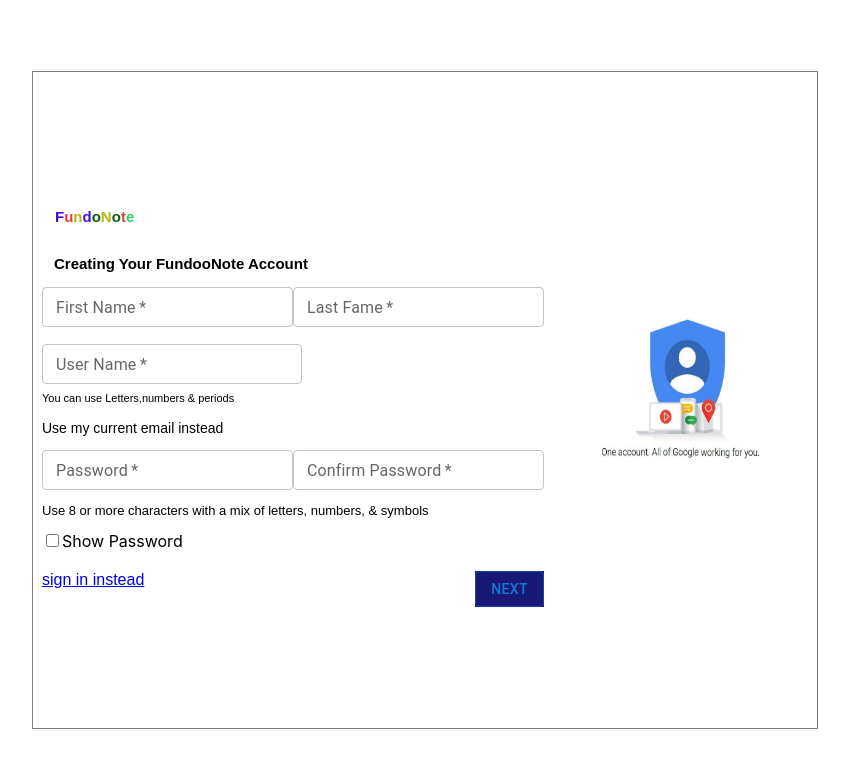
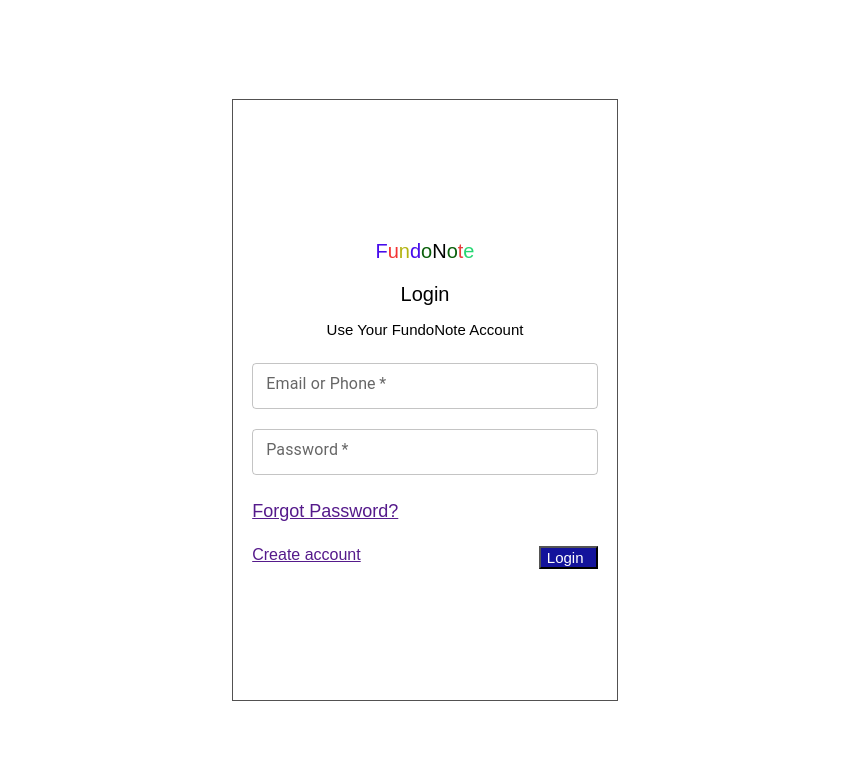
Before and after one commit to BridgeLab3341/React_FrontEnd_FundoNote, a React (Create React App) app in the folder fundonote_react/: page / in a window 1280 px wide. Shown: the top 768 px of the page, without its empty margins (215-1064 px from the left). Built offline with nearby package versions, Linux system fonts and the light colour scheme.

Commit message:
[soma]Add:Implemented Router for SignIn and SignUp pages in fundonote project.

```diff
--- a/fundonote_react/package.json
+++ b/fundonote_react/package.json
@@ -13,6 +13,7 @@
     "@testing-library/user-event": "^13.5.0",
     "react": "^18.2.0",
     "react-dom": "^18.2.0",
+    "react-router-dom": "^6.16.0",
     "react-scripts": "5.0.1",
     "styled-components": "^5.3.11",
     "web-vitals": "^2.1.4"
--- a/fundonote_react/src/App.js
+++ b/fundonote_react/src/App.js
@@ -1,14 +1,14 @@
 import logo from './logo.svg';
 import './App.css';
 import SignUp from './WebPages/SignUp';
-import SignIn from './WebPages/SignInPage/SignIn';
-import { useState } from 'react';
+//import SignIn from './WebPages/SignInPage/SignIn';
+//import { useState } from 'react';
+import {Router} from './Router/Router';
 
 function App() {
   return (
     <div className="App">
-      <SignUp/>
-       {/* <SignIn/> */}
+      <Router/>
     </div>
   );
 }
--- /dev/null
+++ b/fundonote_react/src/Router/Router.jsx
@@ -0,0 +1,17 @@
+import React from 'react';
+import { BrowserRouter,Routes, Route } from 'react-router-dom';
+import SignIn from '../WebPages/SignInPage/SignIn';
+import SignUp from '../WebPages/SignUp';
+
+export const Router=()=>{
+    return (
+        <div>
+            <BrowserRouter>
+                <Routes>
+                    <Route exact path={"/"} element={<SignIn/>} ></Route>
+                    <Route exact path={"/signup"} element={<SignUp/>} ></Route>
+                </Routes>
+            </BrowserRouter>
+        </div>
+    )
+}
--- a/fundonote_react/src/WebPages/SignUp.css
+++ b/fundonote_react/src/WebPages/SignUp.css
@@ -72,8 +72,7 @@
     flex-wrap: nowrap;
     justify-content: center;
     align-items: flex-start;
-    padding-top: 15px;
-
+    padding-top: 45px;
     width: 100%;
     height: 100%;
 
@@ -117,7 +116,6 @@
     align-items: center;
     width: 100%;
     height: 100%;
-    padding: 0px;
 }
 
 .fNameBox{
@@ -135,10 +133,11 @@
 
 input[type=email]{
     width: 100%;
-    height: 37px;
+    height: 32px;
 }
 .cuseremail{
     height: 42px;
+    padding-bottom: 11px;
 }
 .fpass{
     display: flex;
```
Also changed, not shown: fundonote_react/src/Router/AuthRoute.jsx (added, +12 -0 lines), 1 other file (tests, documents, lock files or other folders).
